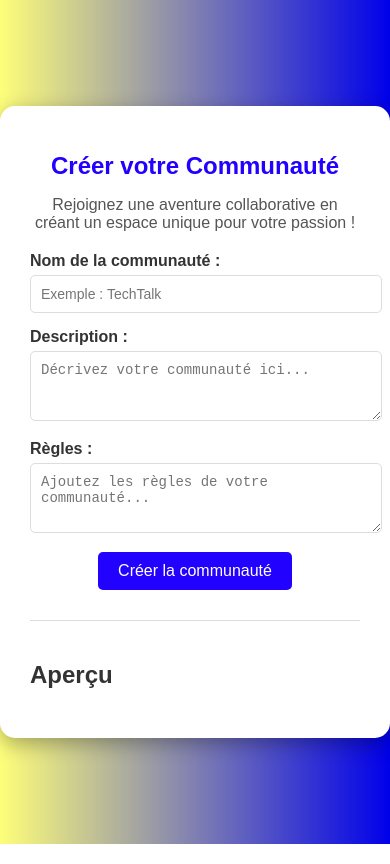
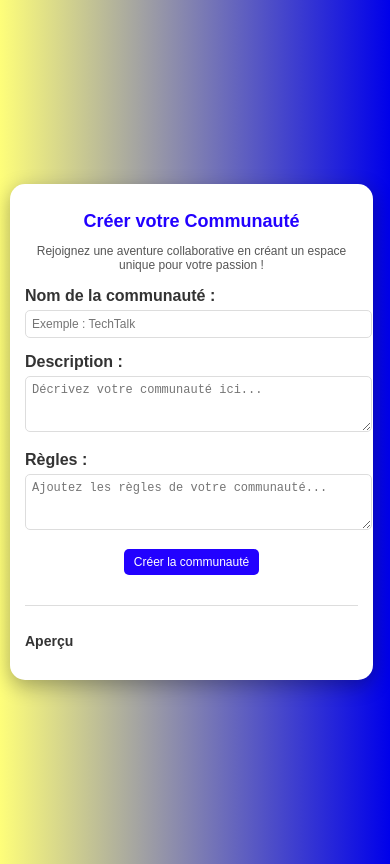
Before and after one commit to ilyasbougdour/ESISPACE, a plain HTML site: page créationdecommunauté/création.html in a window 390 px wide. Drawn offline with Linux system fonts and the light colour scheme.

Commit message:
ajout version responssive

```diff
--- a/créationdecommunauté/création.css
+++ b/créationdecommunauté/création.css
@@ -118,3 +118,96 @@ input:focus, textarea:focus {
     padding-left: 20px;
     color: #333;
 }
+/* Responsive Design */
+@media (max-width: 768px) {
+    .community-container {
+        padding: 20px;
+        max-width: 90%;
+    }
+
+    h1 {
+        font-size: 20px;
+    }
+
+    .subtitle {
+        font-size: 14px;
+        margin-bottom: 15px;
+    }
+
+    input, textarea {
+        font-size: 13px;
+        padding: 8px;
+    }
+
+    .btn-create {
+        padding: 8px 15px;
+        font-size: 14px;
+    }
+
+    .message {
+        font-size: 13px;
+    }
+
+    .community-preview h2 {
+        font-size: 16px;
+    }
+
+    .preview-name {
+        font-size: 16px;
+    }
+
+    .preview-description {
+        font-size: 13px;
+    }
+}
+
+@media (max-width: 480px) {
+    body {
+        flex-direction: column;
+        align-items: stretch;
+        padding: 10px;
+    }
+
+    .community-container {
+        padding: 15px;
+        max-width: 100%;
+    }
+
+    h1 {
+        font-size: 18px;
+    }
+
+    .subtitle {
+        font-size: 12px;
+    }
+
+    input, textarea {
+        font-size: 12px;
+        padding: 6px;
+    }
+
+    .btn-create {
+        padding: 6px 10px;
+        font-size: 12px;
+    }
+
+    .message {
+        font-size: 12px;
+    }
+
+    .community-preview {
+        padding-top: 15px;
+    }
+
+    .community-preview h2 {
+        font-size: 14px;
+    }
+
+    .preview-name {
+        font-size: 14px;
+    }
+
+    .preview-description {
+        font-size: 12px;
+    }
+}
```
